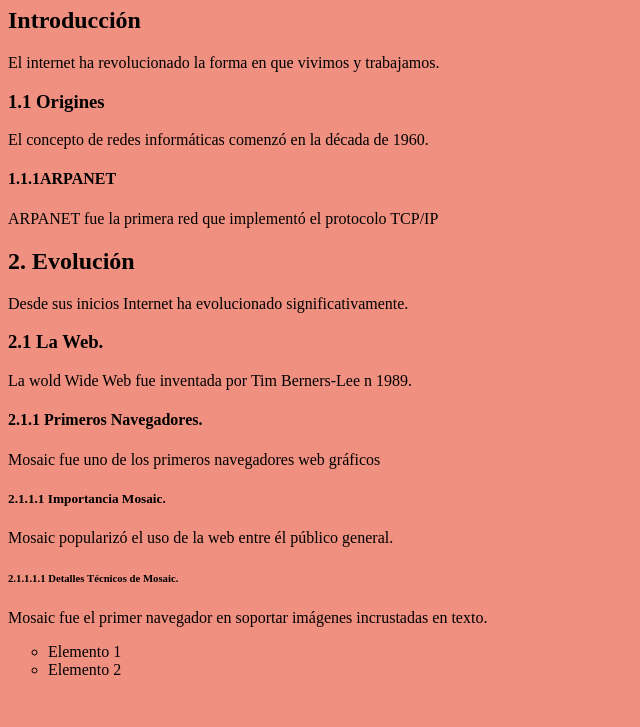
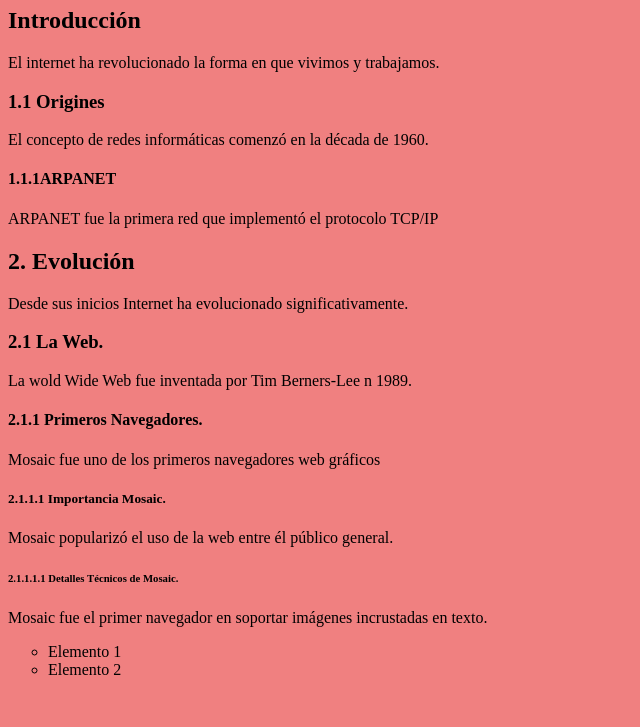
Before and after one commit to jurks1/index.html, a plain HTML site: page index.html in a window 1280 px wide. Shown: the part 73-800 px from the top of the page, without its empty margins (0-640 px from the left). Drawn offline with Linux system fonts and the light colour scheme.

Commit message:
index.html

```diff
--- a/index.html
+++ b/index.html
@@ -4,7 +4,7 @@
 <meta charset="UTF-8">
 <title> Ejemplo de encabezado</title>
 </head>
-<body bgcolor="#F09080">
+<body bgcolor="#F08080">
 <h1>Historia del Internet</h1>
 <h2>Introducción</h2>
 <p>El internet ha revolucionado la forma en que vivimos y trabajamos.</p>
```
